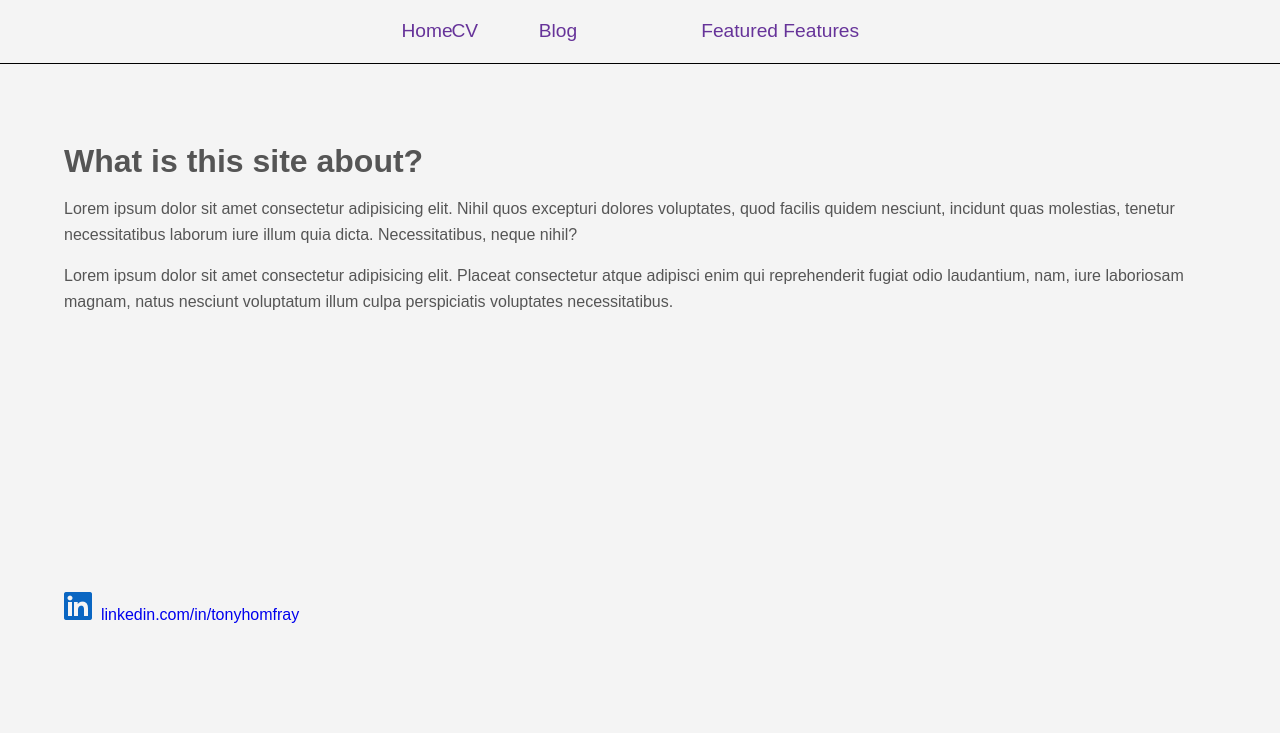
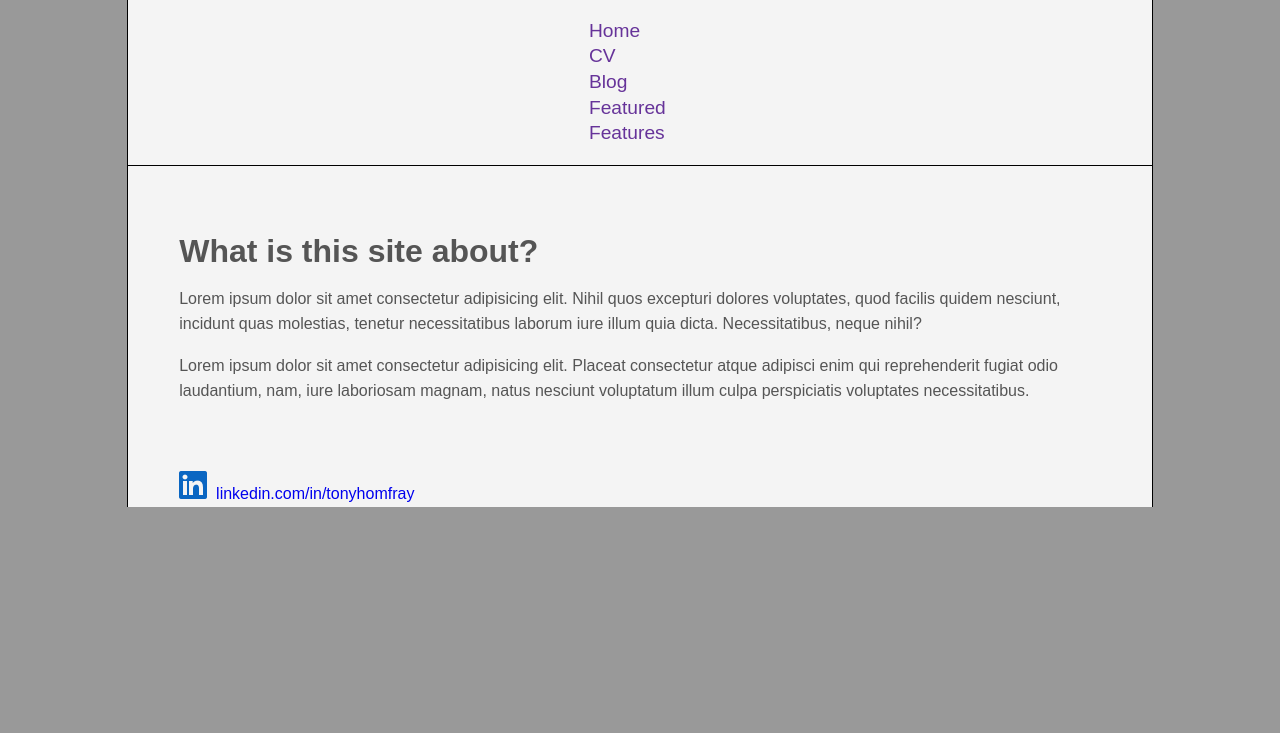
Before and after one commit to thomfray/personal_site, a PHP site: page / in a window 1280 px wide. Shown: the part 67-800 px from the top of the page. Run offline with PHP 8.4, Linux system fonts and the light colour scheme.

Commit message:
Removes some duplicate/conflicting styles in the body. Removes the fixed height of main section from initial testing stage. Starts shofting to CSS Grid.

```diff
--- a/styles.css
+++ b/styles.css
@@ -1,11 +1,7 @@
 /* Testing the link */
-body {
-    color: #484848;
-    background-color: #f0f0f0;
-}
 
 body {
-    background-color:#f4f4f4;
+    background-color:#999;
     color:#555555;
 
     font-family: Arial, Helvetica, sans-serif;
@@ -19,7 +15,8 @@ body {
     padding: 0;
 }
 
-.container {
+.grid-wrapper {
+    display: grid;
     background-color: #f4f4f4;
     width: 80%;
     margin: auto;
@@ -53,7 +50,7 @@ body {
 }
 
 #main_nav ul {
-    display: flex;
+    display: grid;
     justify-content: center;
     align-items: center;
 }
@@ -68,7 +65,6 @@ body {
 
 
 #main_section {
-    height: 400px;
     padding: 5%;
 }
 
```
